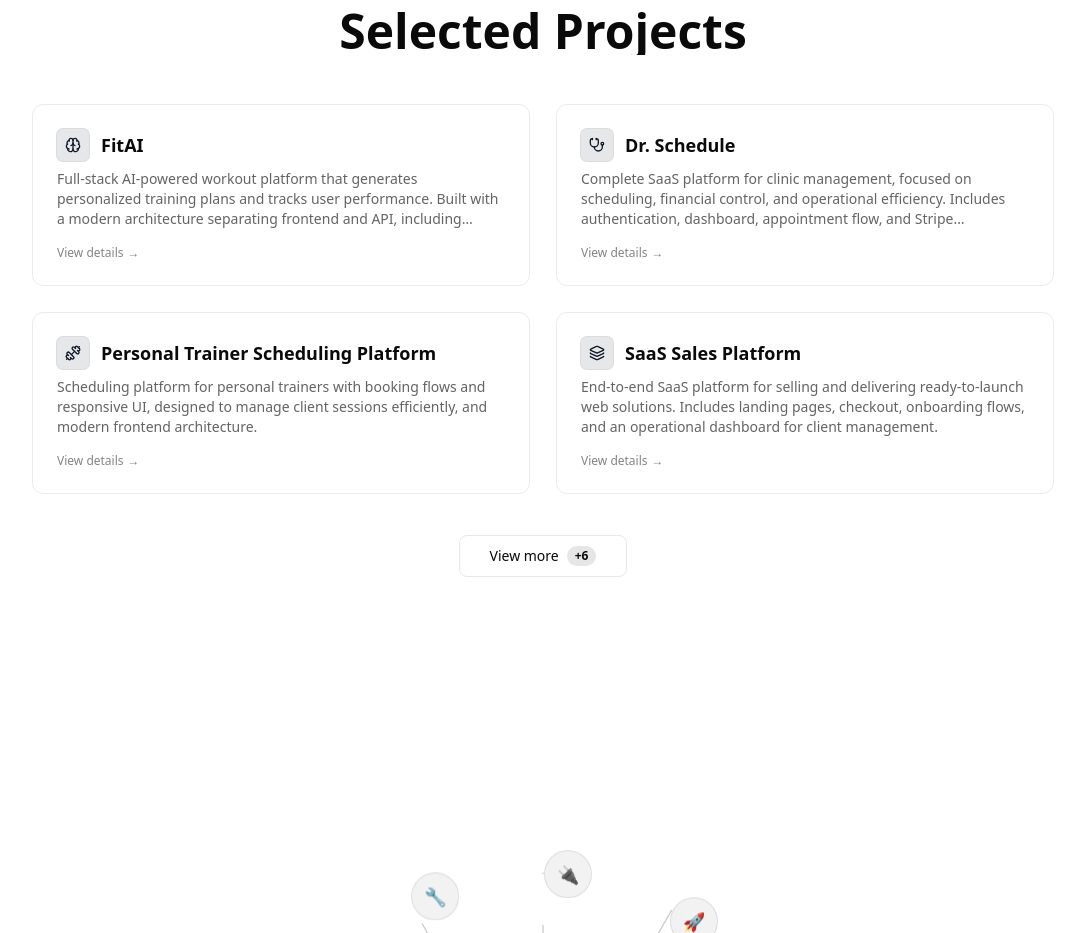
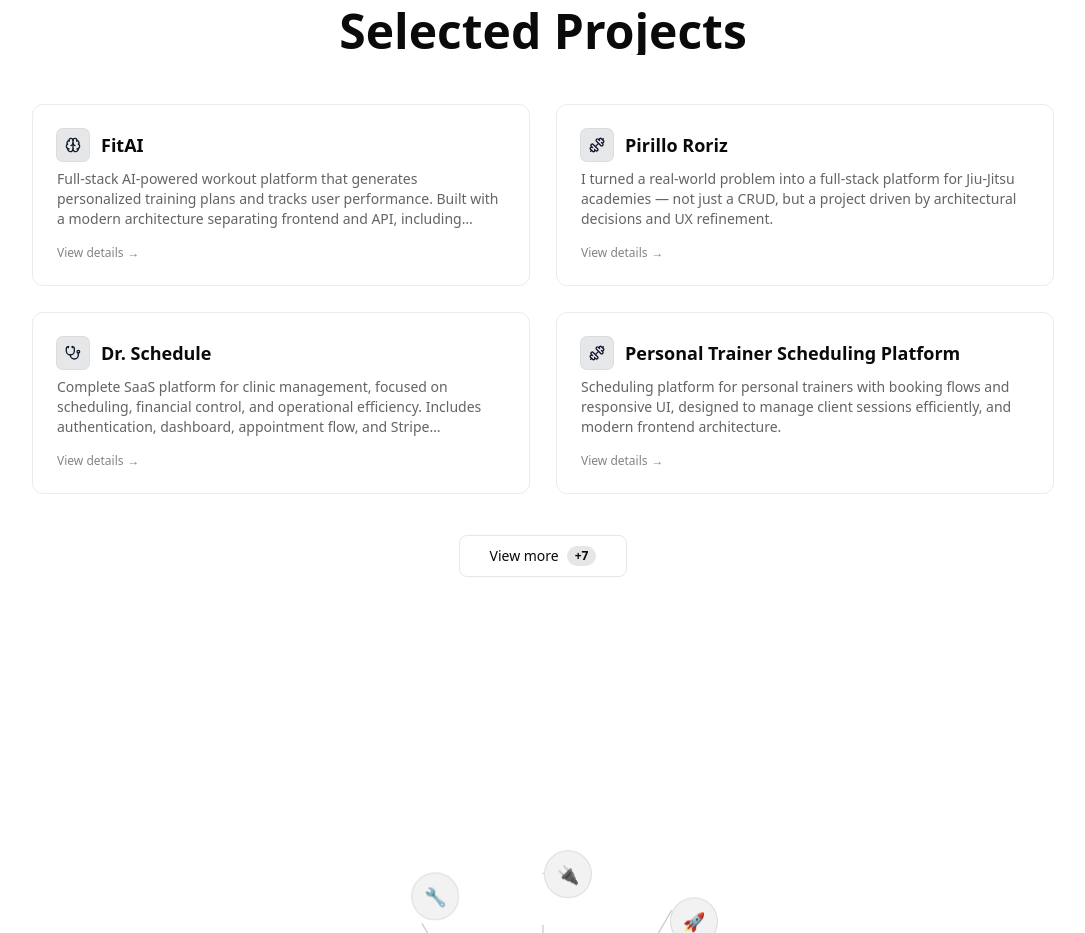
Before and after one commit to MAGAIVERH/magaiver-tech, a Next.js app: page / in a window 1280 px wide. Shown: the part 1520-2453 px from the top of the page, without its empty margins (97-1182 px from the left). Built offline with nearby package versions, Linux system fonts and the light colour scheme.

Commit message:
feat(projects): add Pirillo Roriz with per-project modal details
Co-authored-by: Cursor <cursoragent@cursor.com>

```diff
--- a/components/common/project-card.tsx
+++ b/components/common/project-card.tsx
@@ -58,6 +58,12 @@ function getProjectIconKey(title: string): keyof typeof projectIconMap {
   if (lower.includes('food') || lower.includes('meki')) return 'food';
   if (lower.includes('crowd')) return 'crowdfunding';
   if (lower.includes('personal')) return 'personal';
+  if (
+    lower.includes('pirillo') ||
+    lower.includes('academy') ||
+    lower.includes('jiu')
+  )
+    return 'personal';
 
   return 'default';
 }
--- a/components/sections/projects.tsx
+++ b/components/sections/projects.tsx
@@ -26,8 +26,9 @@ import {
   SiStripe,
   SiShadcnui,
   SiDrizzle,
+  SiRadixui,
 } from 'react-icons/si';
-import { Sparkles } from 'lucide-react';
+import { ShieldCheck, Sparkles } from 'lucide-react';
 import type { IconType } from 'react-icons';
 import Image from 'next/image';
 import { useI18n } from '@/hooks/use-i18n';
@@ -51,6 +52,8 @@ const techIcons: Record<string, IconType> = {
   Stripe: SiStripe,
   Shadcnui: SiShadcnui,
   Drizzle: SiDrizzle,
+  Zod: ShieldCheck,
+  'Radix UI': SiRadixui,
 };
 
 const modalContainer = {
@@ -397,19 +400,23 @@ export function Projects() {
                   >
                     <p>
                       <strong>{dict.projects.modal.overviewTitle}:</strong>{' '}
-                      {dict.projects.modal.overview}
+                      {selected.details?.overview[locale] ??
+                        dict.projects.modal.overview}
                     </p>
                     <p>
                       <strong>{dict.projects.modal.problemTitle}:</strong>{' '}
-                      {dict.projects.modal.problem}
+                      {selected.details?.problem[locale] ??
+                        dict.projects.modal.problem}
                     </p>
                     <p>
                       <strong>{dict.projects.modal.solutionTitle}:</strong>{' '}
-                      {dict.projects.modal.solution}
+                      {selected.details?.solution[locale] ??
+                        dict.projects.modal.solution}
                     </p>
                     <p>
                       <strong>{dict.projects.modal.impactTitle}:</strong>{' '}
-                      {dict.projects.modal.impact}
+                      {selected.details?.impact[locale] ??
+                        dict.projects.modal.impact}
                     </p>
                   </motion.div>
 
--- a/constants/projects.ts
+++ b/constants/projects.ts
@@ -1,12 +1,17 @@
+type LocalizedText = {
+  en: string;
+  pt: string;
+};
+
 export type Project = {
   id: string;
-  title: {
-    en: string;
-    pt: string;
-  };
-  description: {
-    en: string;
-    pt: string;
+  title: LocalizedText;
+  description: LocalizedText;
+  details?: {
+    overview: LocalizedText;
+    problem: LocalizedText;
+    solution: LocalizedText;
+    impact: LocalizedText;
   };
   stack: string[];
   live: string;
@@ -42,6 +47,49 @@ export const projects: Project[] = [
     linkedin:
       'https://www.linkedin.com/in/magaiver-magalhaes/details/experience/',
     image: '/fitai.png',
+  },
+  {
+    id: 'pirillo-roriz',
+    title: {
+      en: 'Pirillo Roriz',
+      pt: 'Pirillo Roriz',
+    },
+    description: {
+      en: 'I turned a real-world problem into a full-stack platform for Jiu-Jitsu academies — not just a CRUD, but a project driven by architectural decisions and UX refinement.',
+      pt: 'Transformei um problema real em uma plataforma full-stack para academias de Jiu-Jitsu — não apenas um CRUD, mas um projeto guiado por decisões arquiteturais e refinamento de UX.',
+    },
+    details: {
+      overview: {
+        en: 'Modular architecture with business logic split into independent modules (queries, actions, components), built to scale without becoming a maintenance nightmare.',
+        pt: 'Arquitetura modular com lógica de negócio dividida em módulos independentes (queries, actions, components), construída para escalar sem virar um pesadelo de manutenção.',
+      },
+      problem: {
+        en: 'Critical visual instability caused by Radix UI scroll-blocking (layout shift) and high visual noise in admin forms.',
+        pt: 'Instabilidade visual crítica causada pelo scroll-blocking do Radix UI (layout shift) e alto ruído visual nos formulários administrativos.',
+      },
+      solution: {
+        en: 'Next.js 15 (App Router) with global CSS + dynamic padding neutralization, Zod schema validation, and session-guarded Server Actions.',
+        pt: 'Next.js 15 (App Router) com CSS global + neutralização dinâmica de padding, validação com schemas Zod e Server Actions protegidas por sessão.',
+      },
+      impact: {
+        en: '100% stable navigation and ~30% reduction in form visual noise, with scheduling, finances, and attendance already handled.',
+        pt: 'Navegação 100% estável e ~30% de redução no ruído visual dos formulários, com agendamento, finanças e presença já funcionando.',
+      },
+    },
+    stack: [
+      'Next.js',
+      'TypeScript',
+      'Prisma',
+      'PostgreSQL',
+      'Zod',
+      'Radix UI',
+      'Tailwind',
+    ],
+    live: 'https://lnkd.in/ewC42ZEU',
+    github: 'https://github.com/MAGAIVERH/pirillo-roriz',
+    linkedin:
+      'https://www.linkedin.com/posts/magaiver-magalhaes_nextjs-typescript-prisma-ugcPost-7464465804370300928-kT7M/',
+    image: '/pirillo-roriz.png',
   },
   {
     id: 'dr-agenda',
```
